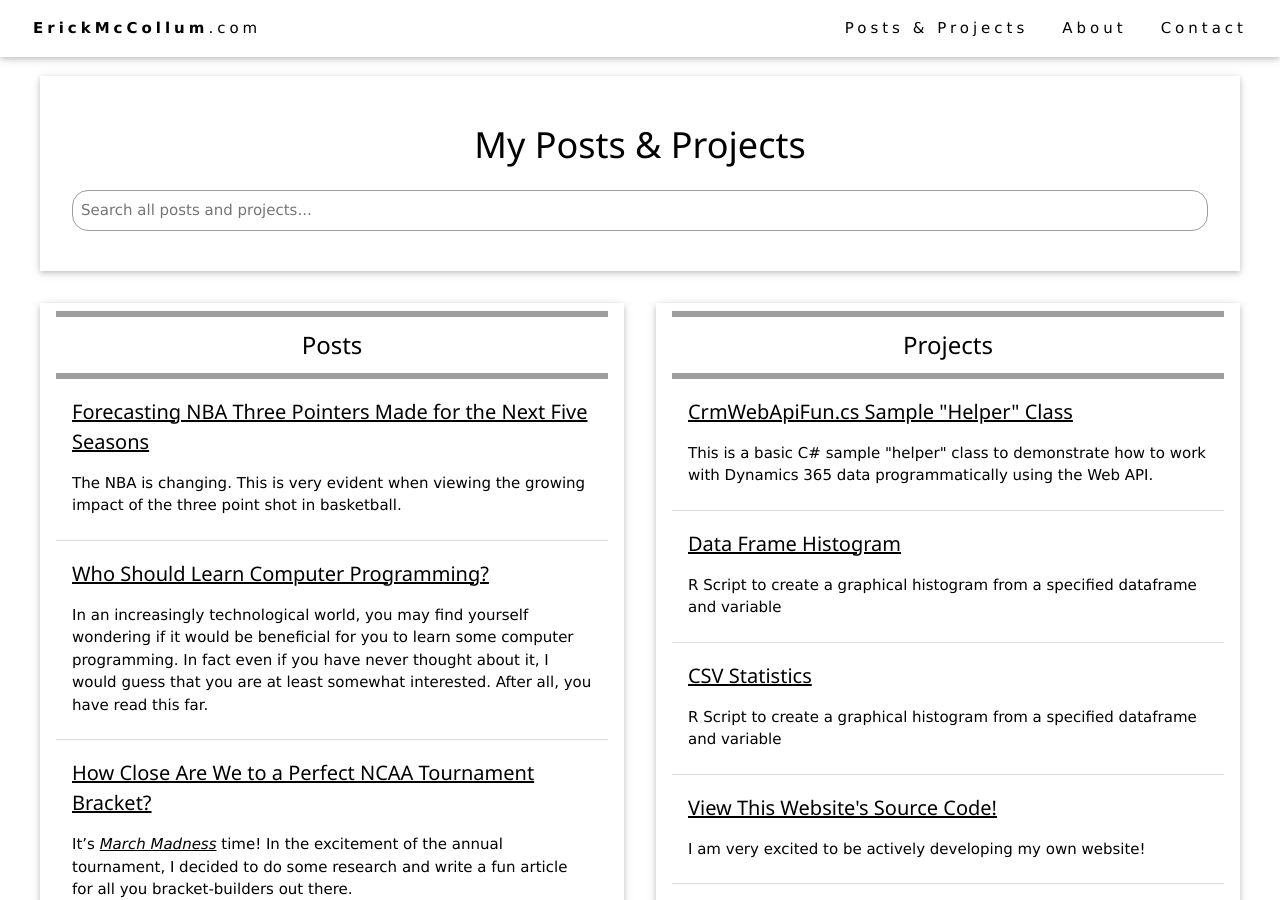
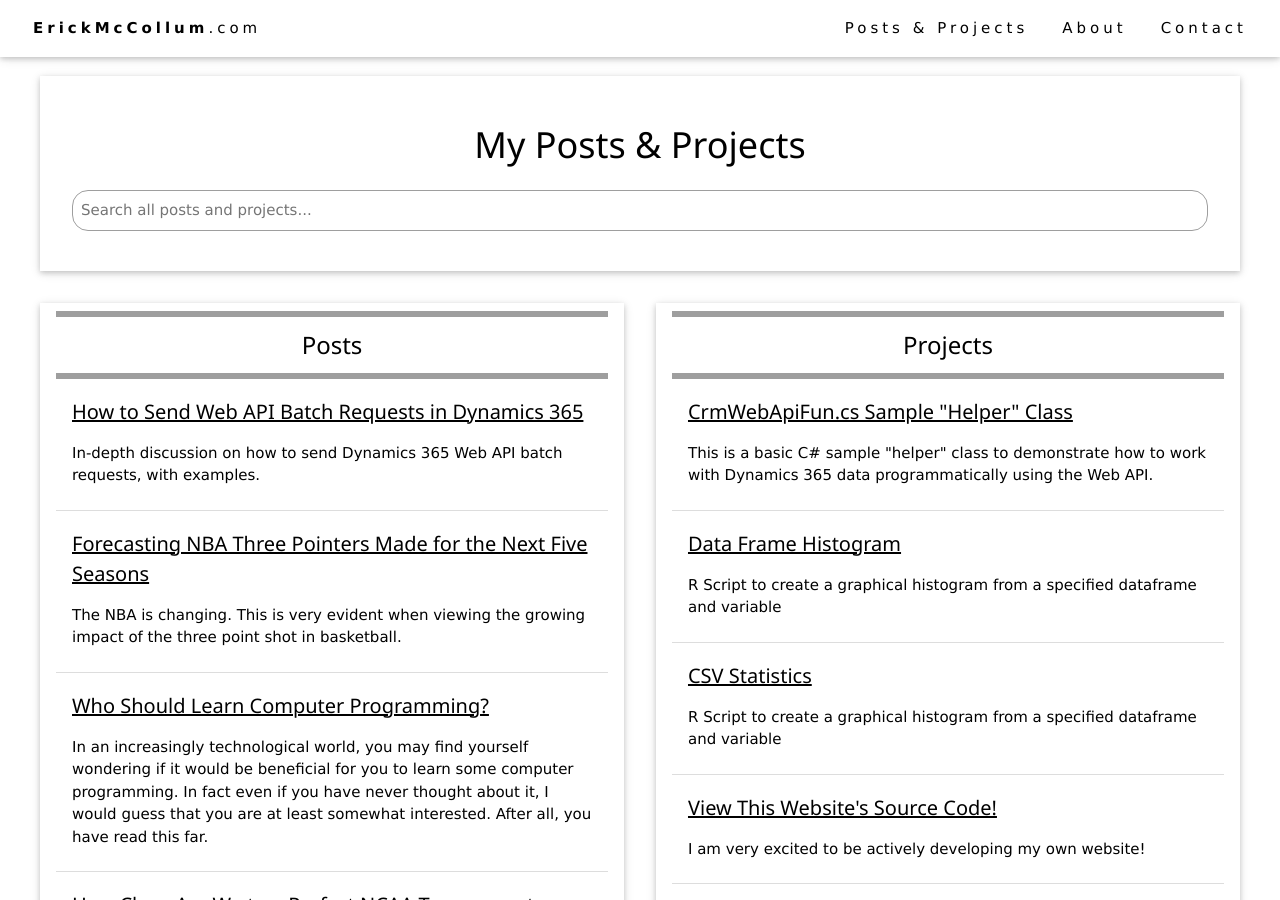
Before and after one commit to frederickm13/frederickm13.github.io, a Jekyll site: the page built from pages/blog.md, in a window 1280 px wide and 900 px high. Built offline with Jekyll 4.4.1, drawn with Linux system fonts in a browser that asks for light colours; nearby versions of some CDN libraries; comment, search, counter and statistics services are not loaded.

Commit message:
Partial - create WebApiBatchRequestsD365 post

```diff
--- /dev/null
+++ b/_posts/2019-11-3-HowToSendWebApiBatchRequestsD365.md
@@ -0,0 +1,12 @@
+---
+title: How to Send Web API Batch Requests in Dynamics 365
+author: Erick McCollum
+layout: Post
+date:  2019-11-03 -0600
+sourceurl:
+category: Post
+featured: 1
+excerpt: In-depth discussion on how to send Dynamics 365 Web API batch requests, with examples.
+---
+
+*DISCLAIMER: All information and personal opinions stated on this page are solely my own, and are provided as-is. I do not claim ownership of any data or facts used in this article, nor do I provide any legally binding guarantee or warranty based on the information presented.*
```
Also changed, not shown: _posts/2019-02-20-ArgAttendSmallSchool.md (+1 -1 lines), _posts/2019-03-16-MoviesBoxOfficeAnalysisReport.md (+1 -1 lines), _posts/2019-03-24-HowCloseAreWeToPerfectBracket.md (+1 -1 lines), _posts/2019-08-11-Forecasting-Nba-Three-Pointers.md (+1 -1 lines).
